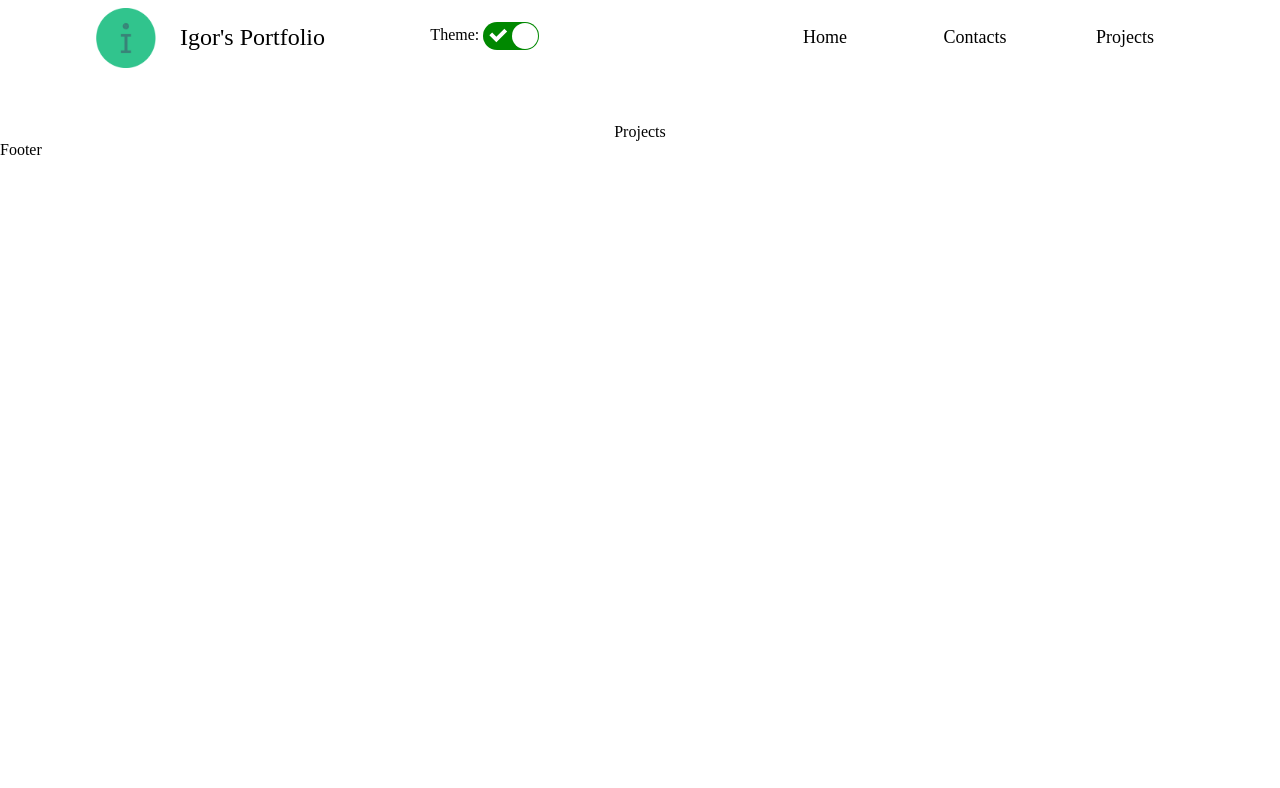
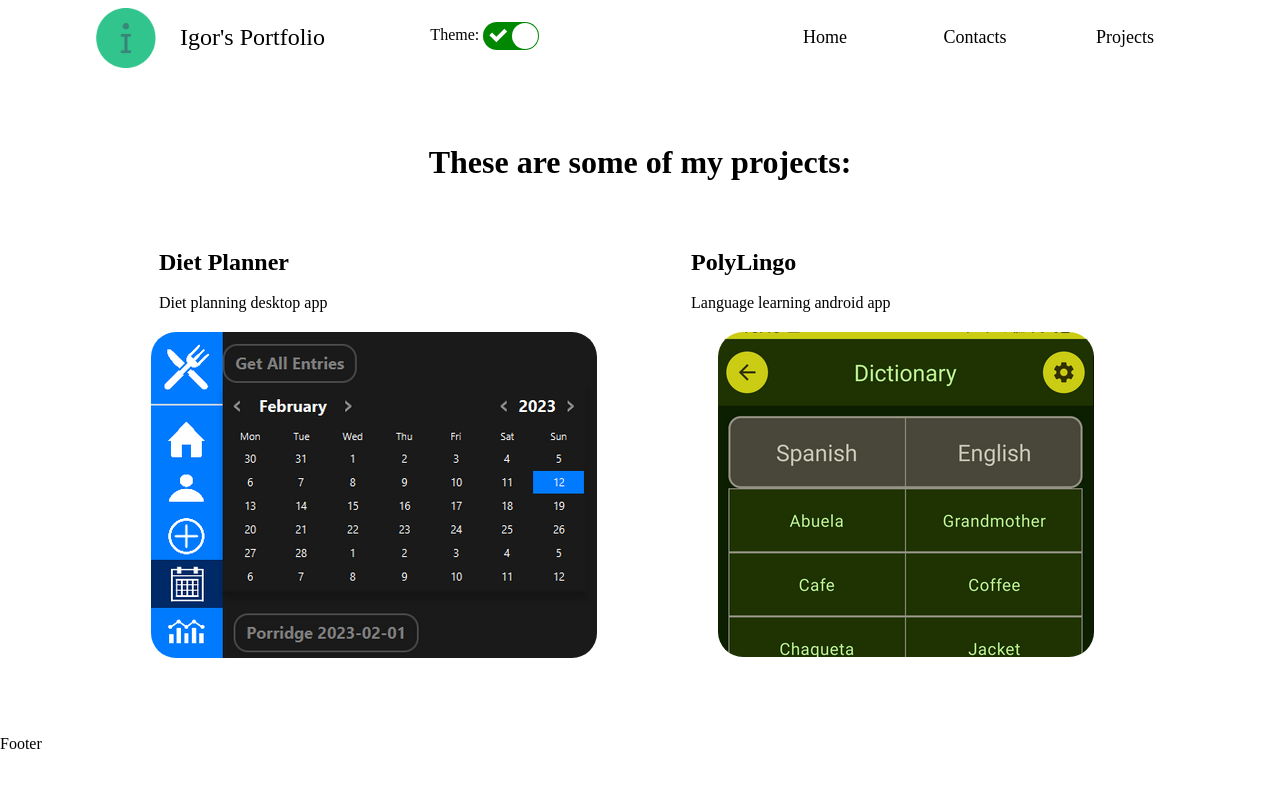
Before and after one commit to igor-siergiej/personal-portfolio, a React (Create React App) app: page /projects in a window 1280 px wide. Shown: the top 788 px of the page. Built offline with nearby package versions, Linux system fonts and the light colour scheme; a web font is replaced by a local one.

Commit message:
missed out in commit

```diff
--- a/src/pages/projects/Projects.tsx
+++ b/src/pages/projects/Projects.tsx
@@ -1,12 +1,34 @@
 import React from 'react'
+import Pane from '../../components/pane/Pane'
+import Project from '../../components/project/Project'
 import styles from './Projects.module.scss'
-import Pane from '../../components/pane/Pane'
+
+import dietPlanner from '../../images/projects/dietPlanner.png'
+import polyLingo from '../../images/projects/polyLingo.png'
 
 function Projects () {
 	return (
 		<div>
 			<Pane>
-			Projects
+				<h1> These are some of my projects:</h1>
+				<div className={styles.container}>
+					<div className={styles.projectsContainer}>
+						{Project(
+							dietPlanner,
+							'Diet Planner',
+							'Diet planning desktop app',
+							'https://github.com/igor-siergiej/diet-planner')
+						}
+
+						{Project(
+							polyLingo,
+							'PolyLingo',
+							'Language learning android app',
+							'https://github.com/igor-siergiej/PolyLingo')
+						}
+
+					</div>
+				</div>
 			</Pane>
 		</div>
 	)
```
